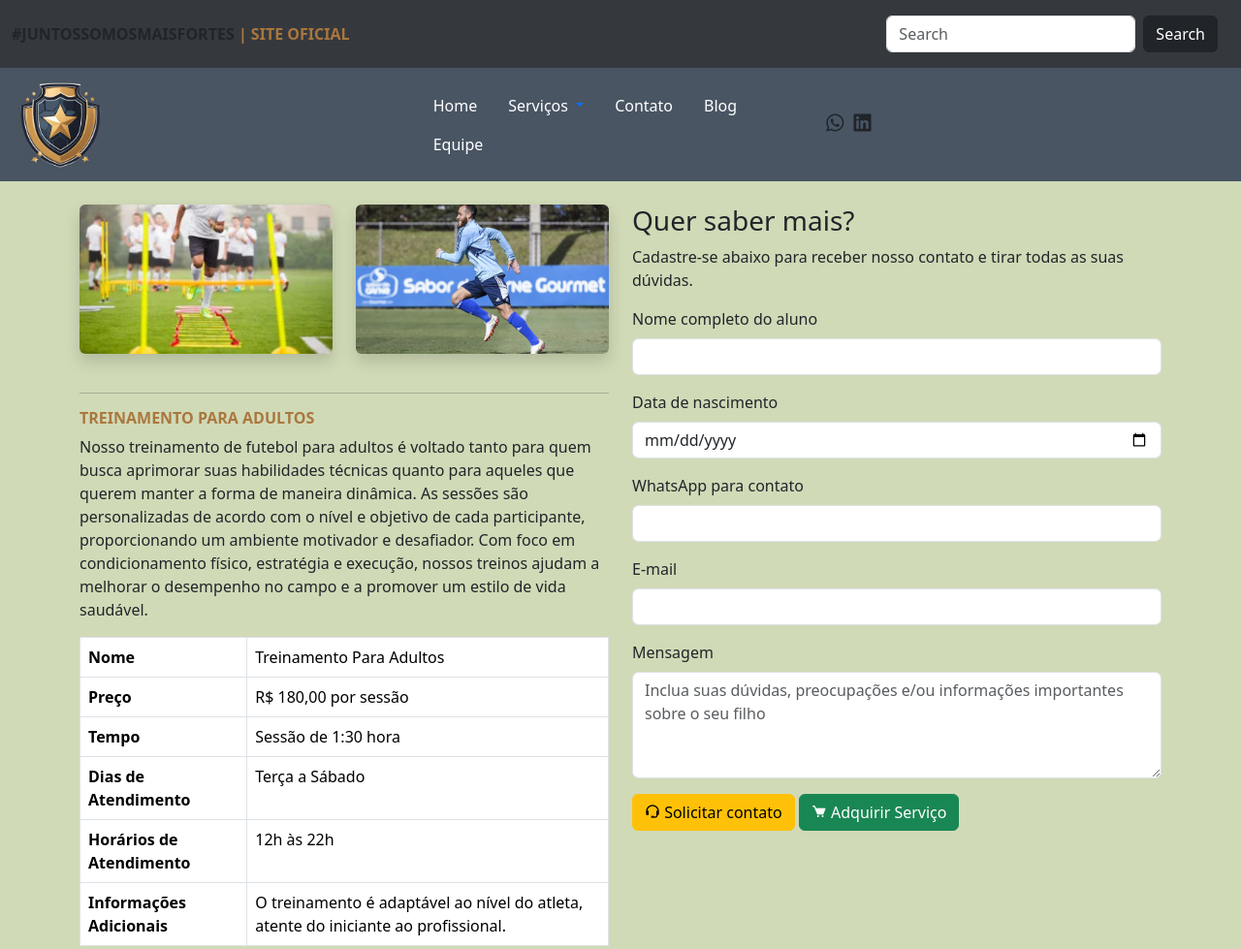
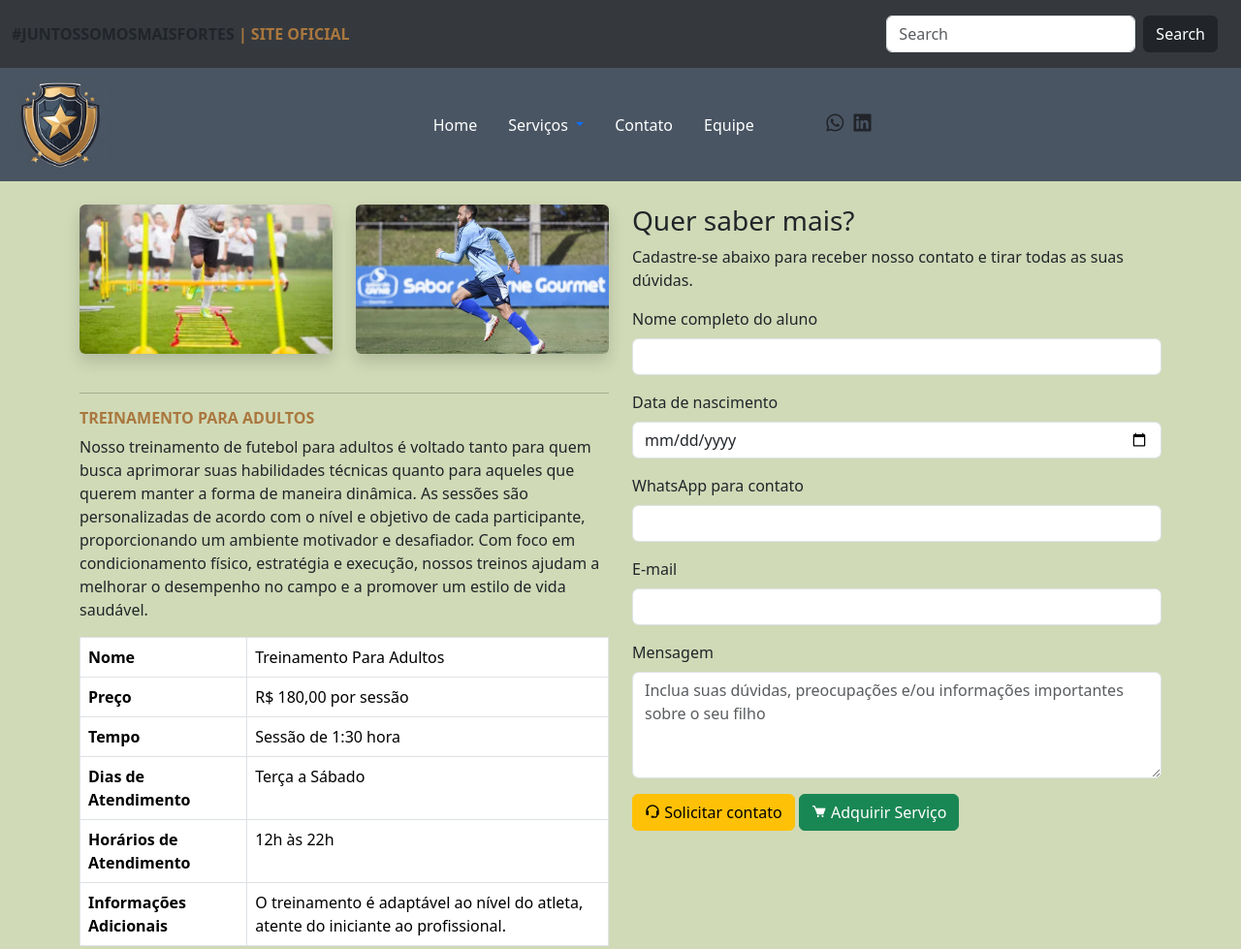
Before and after one commit to arthuurgab/unoesc_site_futebol, a plain HTML site: page adultos.html in a window 1280 px wide. Shown: the top 979 px of the page at 97% size. Drawn offline with nearby package versions, Linux system fonts and the light colour scheme.

Commit message:
Add files via upload

```diff
--- a/adultos.html
+++ b/adultos.html
@@ -49,9 +49,7 @@
               <li class="nav-item">
                 <a class="nav-link text-white" href="contato.html">Contato</a>
             </li>
-              <li class="nav-item">
-                  <a class="nav-link text-white" href="blog.html">Blog</a>
-              </li>
+
               <li class="nav-item">
                 <a class="nav-link text-white" href="equipe.html">Equipe</a>
               </li>
```
Also changed, not shown: base.html (+1 -3 lines), contato.html (+1 -3 lines), criancas.html (+1 -3 lines), equipe.html (+1 -3 lines).
